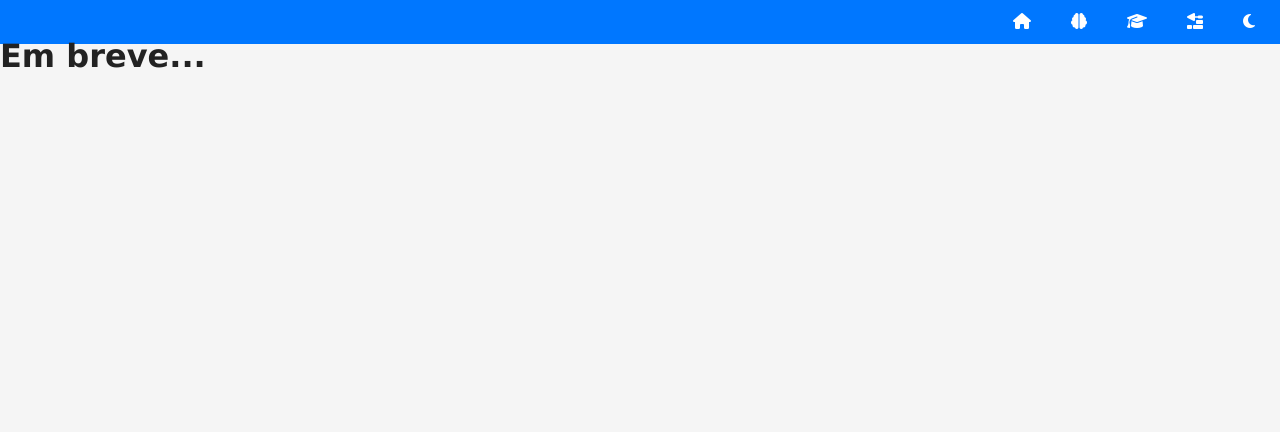
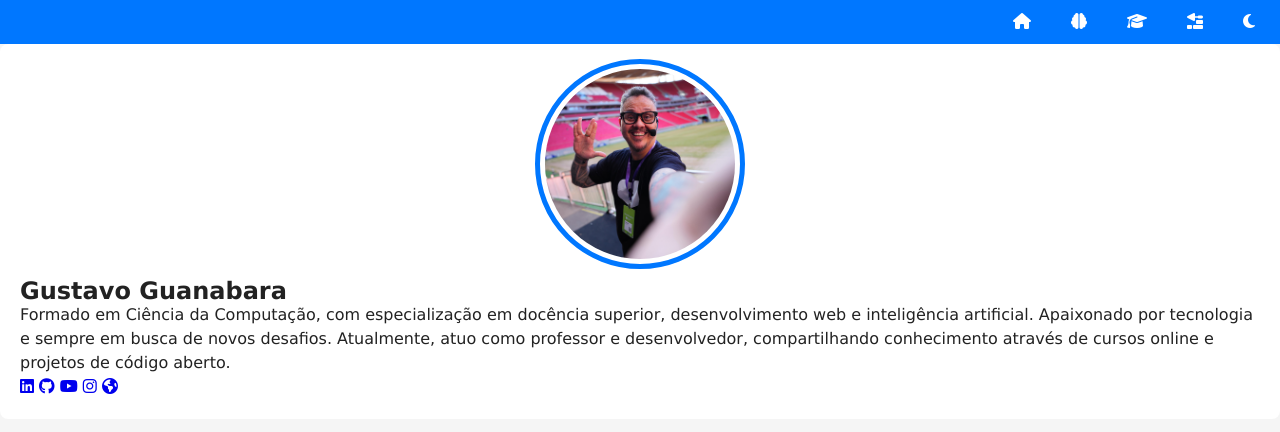
Before and after one commit to GabHSilva/projeto-portfolio, a plain HTML site: page index.html in a window 1280 px wide. Drawn offline with Linux system fonts and the light colour scheme.

Commit message:
desafio final main (incompleto)

```diff
--- a/estilos/style.css
+++ b/estilos/style.css
@@ -50,3 +50,26 @@ nav#menu > ul {
     background-color: var(--destaque-inverso);
     color: var(--destaque);
 }
+
+main {
+
+}
+
+section#ficha {
+    background-color: var(--fundo-card);
+    padding: 20px;
+    border-radius: 8px;
+}
+
+section#ficha img.foto {
+    width: 200px;
+    aspect-ratio: 1/1;
+    object-fit: cover;
+    overflow: hidden;
+    border-radius: 50%;
+    border: 5px solid var(--fundo-card);
+    outline: 5px solid var(--destaque);
+    display: block;
+    margin: auto;
+    margin-bottom: 15px;
+}
--- a/index.html
+++ b/index.html
@@ -22,7 +22,20 @@
     </header>
 
     <main>
-        <h1>Em breve...</h1>
+        <section id="ficha">
+            <img src="imagens/guanabara-perfil.jpg" alt="Gustavo Guanabara" class="foto">
+            <h1>Gustavo Guanabara</h1>
+            <p>Formado em Ciência da Computação, com especialização em docência superior, desenvolvimento web e inteligência artificial. Apaixonado por tecnologia e sempre em busca de novos desafios. Atualmente, atuo como professor e desenvolvedor, compartilhando conhecimento através de cursos online e projetos de código aberto.</p>
+            <div id="social">
+                <a href="https://www.linkedin.com/in/guanabara/" target="_blank" rel="nofollow"><i class="fa-brands fa-linkedin"></i></a>
+                <a href="https://github.com/gustavoguanabara" target="_blank" rel="nofollow"><i class="fa-brands fa-github"></i></a>
+                <a href="https://www.youtube.com/cursoemvideo" target="_blank" rel="nofollow"><i class="fa-brands fa-youtube"></i></a>
+                <a href="https://www.instagram.com/gustavoguanabara/" target="_blank" rel="nofollow"><i class="fa-brands fa-instagram"></i></a>
+                <a href="https://www.cursoemvideo.com/" target="_blank" rel="nofollow"><i class="fa-solid fa-earth-americas"></i></a>
+            </div>
+        </section>
+
+        <section id="detalhes"></section>
     </main>
 
     <footer>
```
